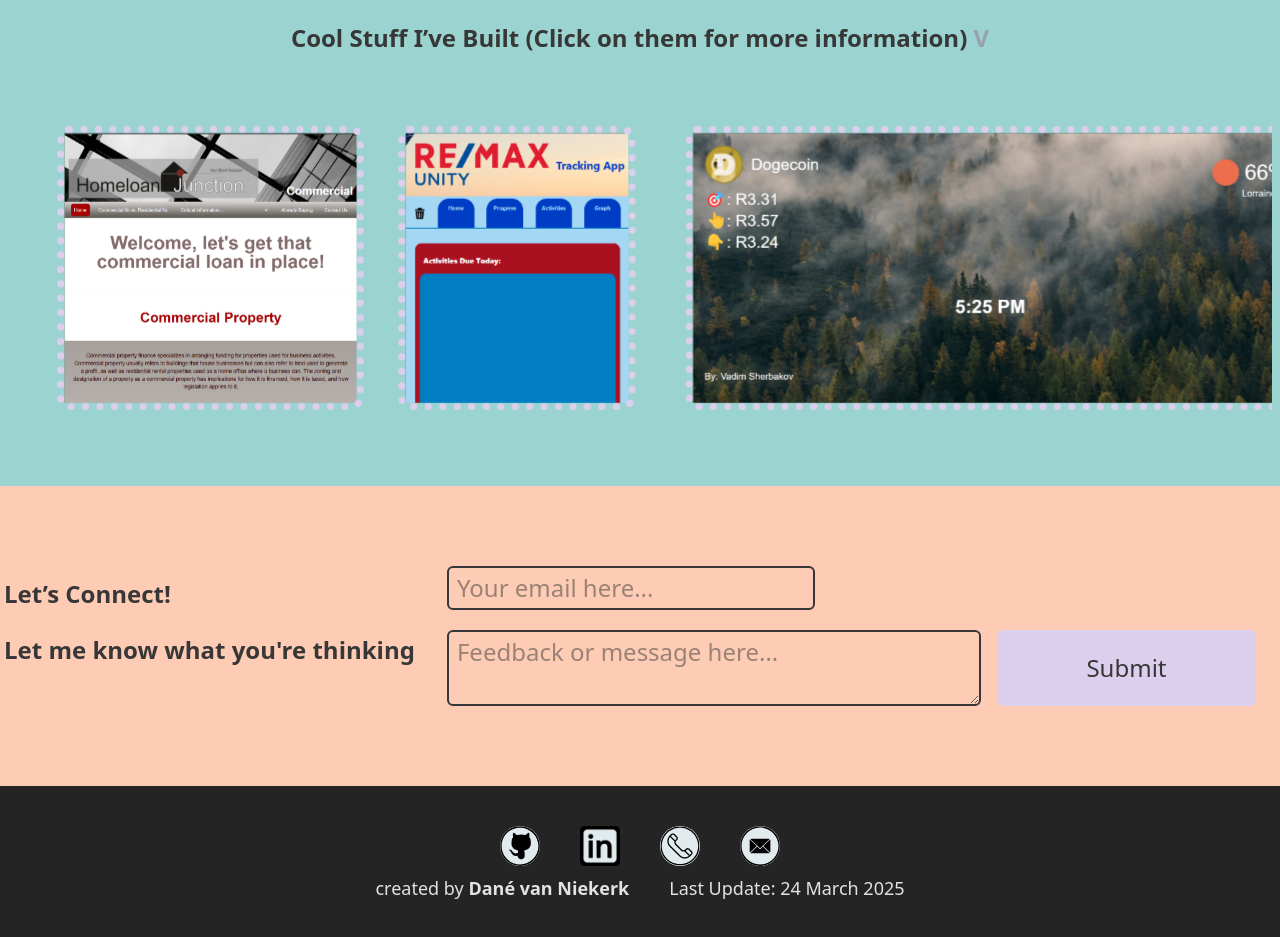
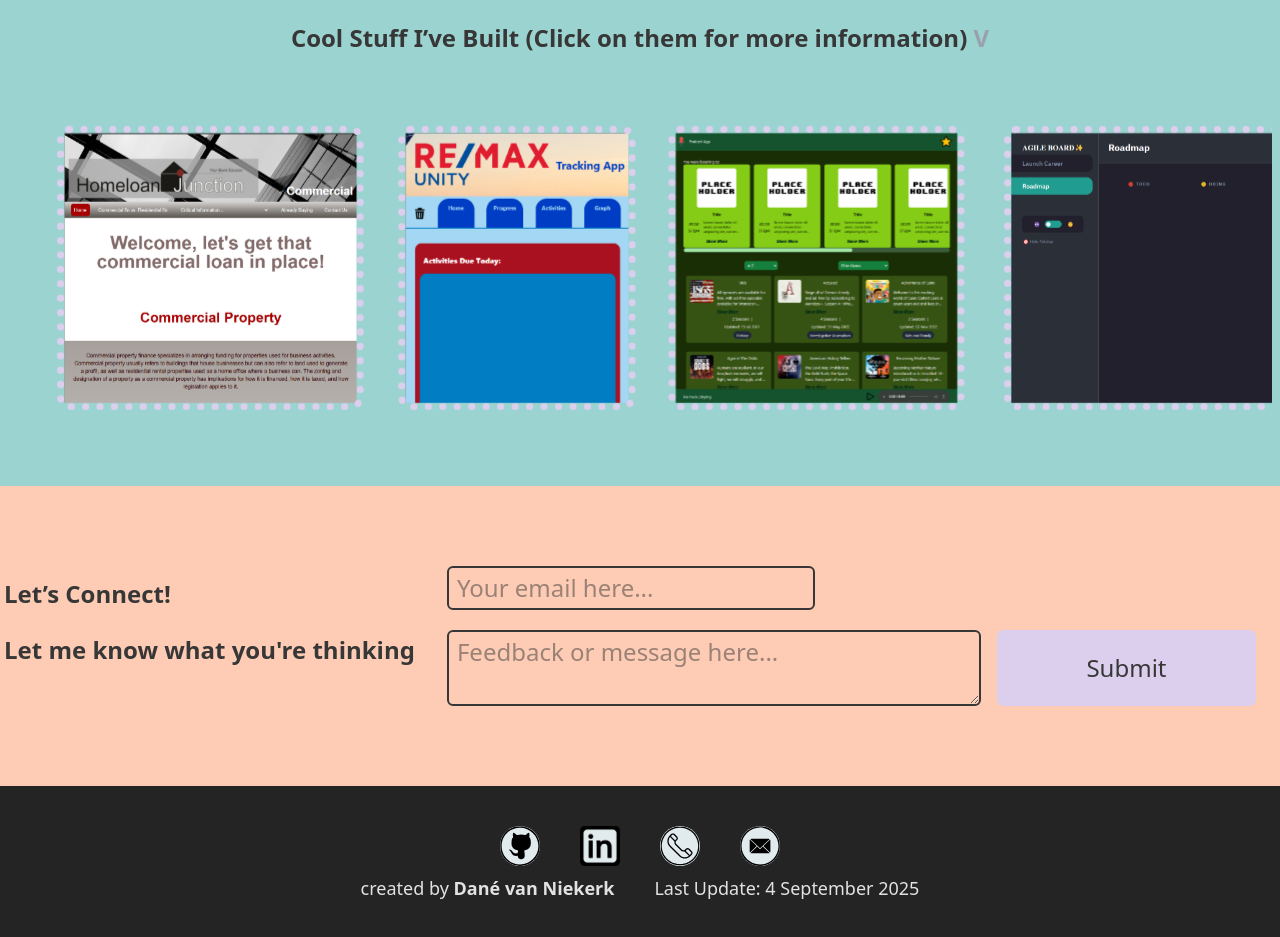
Before and after one commit to DaneVN/Personal_Portfolio_Website, a React (Vite) app in the folder app/: page /frontend in a window 1280 px wide. Shown: the part 1700-2637 px from the top of the page. Built offline with nearby package versions, Linux system fonts and the light colour scheme.

Commit message:
Cosmetic Changes + Photo update

```diff
--- a/app/src/assets/data.js
+++ b/app/src/assets/data.js
@@ -11,18 +11,27 @@ const frontEndProjects = [
   {
     index: 1,
     name: "RE/MAX Tracking app",
-    desc: `A mobile-based webpage that helps agents keep track of all their monthly activities, and provide stats on the data
-    collected in the current and previous month`,
+    desc: `This React-based web app serves as a mobile-friendly tool for RE/MAX real estate agents to track monthly activities, monitor progress toward goals, and calculate
+    commissions. Built with React hooks for state management (useState for reactive data, useEffect for lifecycle handling like initial data loading and month-based resets,
+    and useRef for tracking one-time checks), it leverages localStorage to persist user data across sessions—initializing state from stored JSON or defaulting to an empty
+    structure with arrays for current activities, previous months' progress, and ongoing trackers.
+    The main component orchestrates the UI as a responsive grid (using CSS flex/grid for mobile/desktop layouts), rendering specialized cards: DueCard lists pending tasks,
+    ProgressCard displays completion metrics, SheetCard handles editable tracking sheets with update callbacks to sync state, GraphCard visualizes historical data (likely via
+    a charting lib like Chart.js, inferred from the data structure), and CalculatorCard provides a form-driven commission calculator. The calculator uses controlled inputs and
+    refs to toggle modes (e.g., fixed gross vs. percentage-based), submitting data to a pure JS utility function (CommissionCalculator.js) that computes breakdowns—including VAT
+    (at 15%), royalties, splits, and PAYE—returning formatted results as a locale-aware currency object for display in a results component.
+    Styling relies on CSS variables and classes, with no external state libs needed due to the app's focused scope. Overall, it's a lightweight SPA emphasizing data persistence,
+    conditional rendering for loading/month resets, and modular components for maintainability, making it easy to extend with more analytics or API integrations.`,
     link: "https://remax-tracking-app.netlify.app/",
     imgPath: "/assets/REMAXTrackingApp.png",
   },
   {
     index: 2,
-    name: "Dashboard extention",
-    desc: `A custom dashboard extention that uses API's and JavaScript to give live data on weather, Dogecoin and the current time.
-    The background changes everytime the page loads`,
-    link: "https://dane-dashboard-extention.netlify.app/",
-    imgPath: "/assets/dashboard-extention.png",
+    name: "Podcast app",
+    desc: ` A website that functions the same as a generic podcast app using API's State Store and other higher level
+    programming concepts to achieve a suitable UI/UX design. It makes use of React.js, TailwindCSS and the Context API`,
+    link: "https://dane-podcast-app.netlify.app/",
+    imgPath: "/assets/dane-podcast-app.png",
   },
   {
     index: 3,
@@ -42,11 +51,11 @@ const frontEndProjects = [
   },
   {
     index: 5,
-    name: "Podcast app",
-    desc: `A website that functions the same as a generic podcast app using API's State Store and other higher level
-    programming concepts`,
-    link: "https://dane-podcast-app.netlify.app/",
-    imgPath: "/assets/dane-podcast-app.png",
+    name: "Dashboard extention",
+    desc: `A custom dashboard extention that uses API's and JavaScript to give live data on weather, Dogecoin and the current time.
+    The background changes everytime the page loads`,
+    link: "https://dane-dashboard-extention.netlify.app/",
+    imgPath: "/assets/dashboard-extention.png",
   },
 ];
 
--- a/app/src/assets/sections/Footer.jsx
+++ b/app/src/assets/sections/Footer.jsx
@@ -39,7 +39,7 @@ export default function Footer() {
           created by <span className="font-bold"> Dané van Niekerk </span>
         </p>
         <p>
-          Last Update: <span>24 March 2025</span>
+          Last Update: <span>4 September 2025</span>
         </p>
       </div>
     </footer>
--- a/app/src/pages/Home.jsx
+++ b/app/src/pages/Home.jsx
@@ -14,7 +14,7 @@ const HomePage = () => {
           h-[15vh] w-[70vw] rounded-2xl text-2xl sm:text-3xl md:text-5xl font-serif flex gap-3 justify-center items-center"
           to="/frontend"
         >
-          Website Development
+          Frontend Development
           <img src="/assets/RightArrow1.svg" className="w-16" />
         </NavLink>
         <NavLink
@@ -23,7 +23,7 @@ const HomePage = () => {
           sm:text-3xl md:text-5xl font-serif flex gap-3 justify-center items-center"
           to="/backend"
         >
-          Game Development
+          Backend Development
           <img src="/assets/RightArrow1.svg" className="w-16" />
         </NavLink>
       </section>
```
Also changed, not shown: app/public/assets/danePortrait.png, 1 other file (tests, documents, lock files or other folders).
